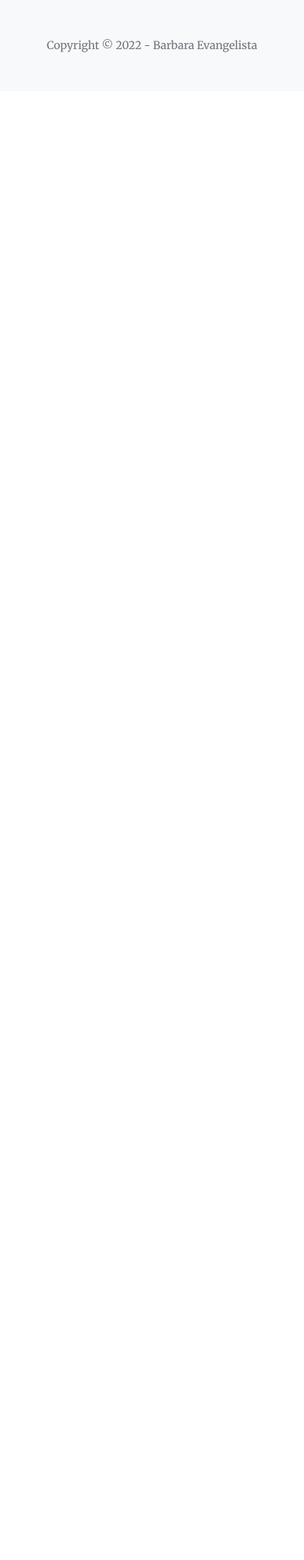
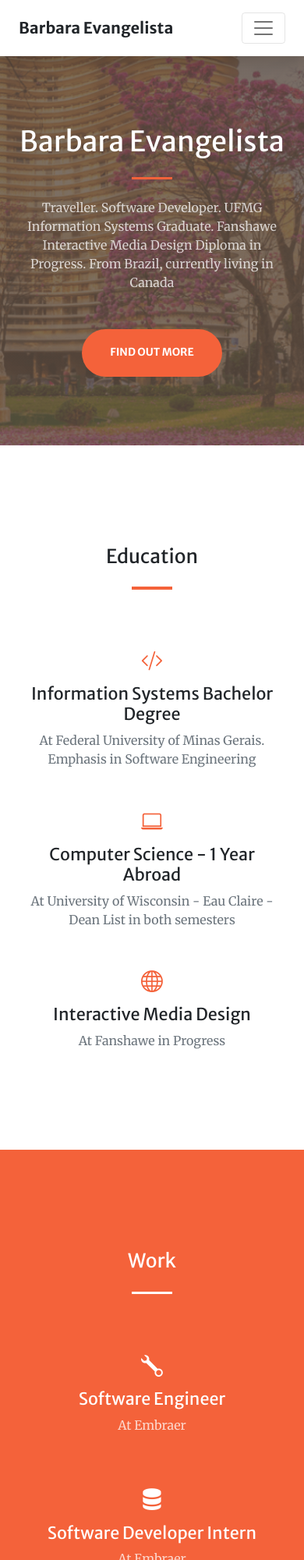
Before and after one commit to barbifa/1054-hw1, a plain HTML site: page index.html in a window 390 px wide. Shown: the top 2000 px of the page at 78% size. Before the commit the page ends 844 px from the top, so only its background shows below. Drawn offline with nearby package versions, Linux system fonts and the light colour scheme; some packages are replaced by stand-ins of ours; a script that the page names is missing.

Commit message:
adding study and work sections

```diff
--- a/index.html
+++ b/index.html
@@ -41,6 +41,106 @@
     </head>
 
     <body id="page-top">
+        <!-- Navigation-->
+        <nav class="navbar navbar-expand-lg navbar-light fixed-top py-3" id="mainNav">
+            <div class="container px-4 px-lg-5">
+                <a class="navbar-brand" href="#page-top"> Barbara Evangelista</a>
+                <button class="navbar-toggler navbar-toggler-right" type="button" data-bs-toggle="collapse" data-bs-target="#navbarResponsive" aria-controls="navbarResponsive" aria-expanded="false" aria-label="Toggle navigation"><span class="navbar-toggler-icon"></span></button>
+                <div class="collapse navbar-collapse" id="navbarResponsive">
+                    <ul class="navbar-nav ms-auto my-2 my-lg-0">
+                        <li class="nav-item"><a class="nav-link" href="#page-top">Home</a></li>
+                        <li class="nav-item"><a class="nav-link" href="#education">Education</a></li>
+                        <li class="nav-item"><a class="nav-link" href="#work">Work</a></li>
+                        <li class="nav-item"><a class="nav-link" href="#fun">Fun</a></li>
+                    </ul>
+                </div>
+            </div>
+        </nav>
+
+        <!-- Masthead-->
+        <!-- The background photo is a picture of the city where I has born =)
+            it is avaliable at https://i0.wp.com/www.wine.com.br/winepedia/wp-content/uploads/2019/12/11.12-BH.png?resize=1180%2C517&ssl=1 (header.masthead)-->
+        <header class="masthead">
+            <div class="container px-4 px-lg-5 h-100">
+                <div class="row gx-4 gx-lg-5 h-100 align-items-center justify-content-center text-center">
+                    <div class="col-lg-8 align-self-end">
+                        <h1 class="text-white font-weight-bold">Barbara Evangelista</h1>
+                        <hr class="divider" />
+                    </div>
+                    <div class="col-lg-8 align-self-baseline">
+                        <p class="text-white-75 mb-5">Traveller. Software Developer. UFMG Information Systems Graduate. Fanshawe Interactive Media Design Diploma in Progress. From Brazil, currently living in Canada </p>
+
+                        <a class="btn btn-primary btn-xl" href="#education">Find Out More</a>
+                    </div>
+                </div>
+            </div>
+        </header>
+
+        <!-- Education-->
+        <section class="page-section " id="education">
+            <div class="container px-4 px-lg-5">
+                <h2 class="text-center mt-0">Education</h2>
+                <hr class="divider" />
+                <div class="row gx-3 gx-lg-5">
+                    <div class="col-sm text-center">
+                        <div class="mt-5">
+                            <div class="mb-2"><i class="bi-code-slash fs-1 text-primary"></i></div>
+                            <h3 class="h4 mb-2">Information Systems Bachelor Degree</h3>
+                            <p class="text-muted mb-0">At Federal University of Minas Gerais. Emphasis in Software Engineering</p>
+                        </div>
+                    </div>
+                    <div class="col-sm text-center">
+                        <div class="mt-5">
+                            <div class="mb-2"><i class="bi-laptop fs-1 text-primary"></i></div>
+                            <h3 class="h4 mb-2">Computer Science - 1 Year Abroad</h3>
+                            <p class="text-muted mb-0">At University of Wisconsin - Eau Claire - Dean List in both semesters</p>
+                        </div>
+                    </div>
+                    <div class="col-sm text-center">
+                        <div class="mt-5">
+                            <div class="mb-2"><i class="bi-globe fs-1 text-primary"></i></div>
+                            <h3 class="h4 mb-2">Interactive Media Design</h3>
+                            <p class="text-muted mb-0">At Fanshawe in Progress</p>
+                        </div>
+                    </div>
+                </div>
+            </div>
+        </section>
+
+        <!-- Work-->
+        <section class="page-section bg-primary " id="work">
+            <div class="container px-4 px-lg-5">
+                <h2 class="text-center text-white">Work</h2>
+                <hr class="divider-white"/>
+                <div class="row gx-3 gx-lg-5">
+                    <div class="col-sm text-center">
+                        <div class="mt-5">
+                            <div class="mb-2"><i class="bi-wrench fs-1  text-white"></i></div>
+                            <h3 class="h4 text-white">Software Engineer</h3>
+                            <p class="text-white-75">At Embraer</p>
+                        </div>
+                    </div>
+                    <div class="col-sm text-center">
+                        <div class="mt-5">
+                            <div class="mb-2"><i class="bi-server fs-1  text-white"></i></div>
+                            <h3 class="h4 text-white">Software Developer Intern</h3>
+                            <p class=" text-white-75">At Embraer</p>
+                        </div>
+                    </div>
+                    <div class="col-sm text-center">
+                        <div class="mt-5">
+                            <div class="mb-2"><i class="bi-cpu-fill fs-1  text-white"></i></div>
+                            <h3 class="h4 text-white">Research Assistant</h3>
+                            <p class=" text-white-75">At University of Wisconsin Eau Claire</p>
+                        </div>
+                    </div>
+                </div>
+            </div>
+        </section>
+
+
+
+
 
         <!-- Footer-->
         <footer class="bg-light py-5">
```
